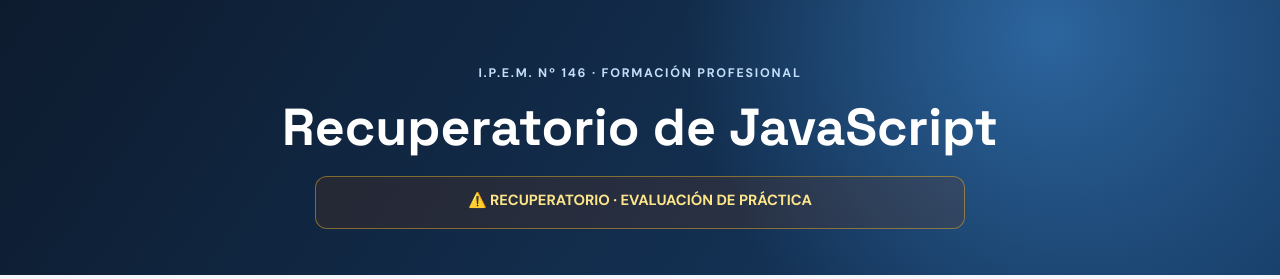
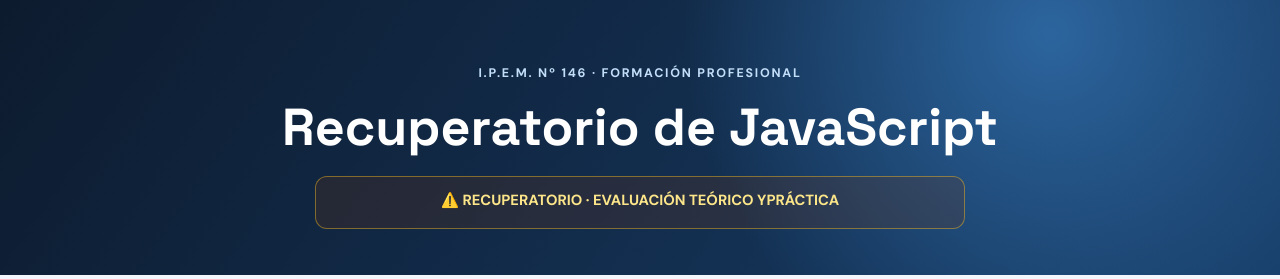
Before and after one commit to josepantaleo/recuperatorios, a plain HTML site: page index.html in a window 1280 px wide. Shown: the top 279 px of the page. Drawn offline with Linux system fonts and the light colour scheme.

Commit message:
Add files via upload

```diff
--- a/index.html
+++ b/index.html
@@ -12,7 +12,7 @@
     <div class="brand">I.P.E.M. Nº 146 · Formación Profesional</div>
     <h1>Recuperatorio de JavaScript</h1>
     <div class="aviso-examen">
-  <h2>⚠️ RECUPERATORIO · EVALUACIÓN DE PRÁCTICA</h2>
+  <h2>⚠️ RECUPERATORIO · EVALUACIÓN TEÓRICO YPRÁCTICA</h2>
 
 </div>
   </header>
```
